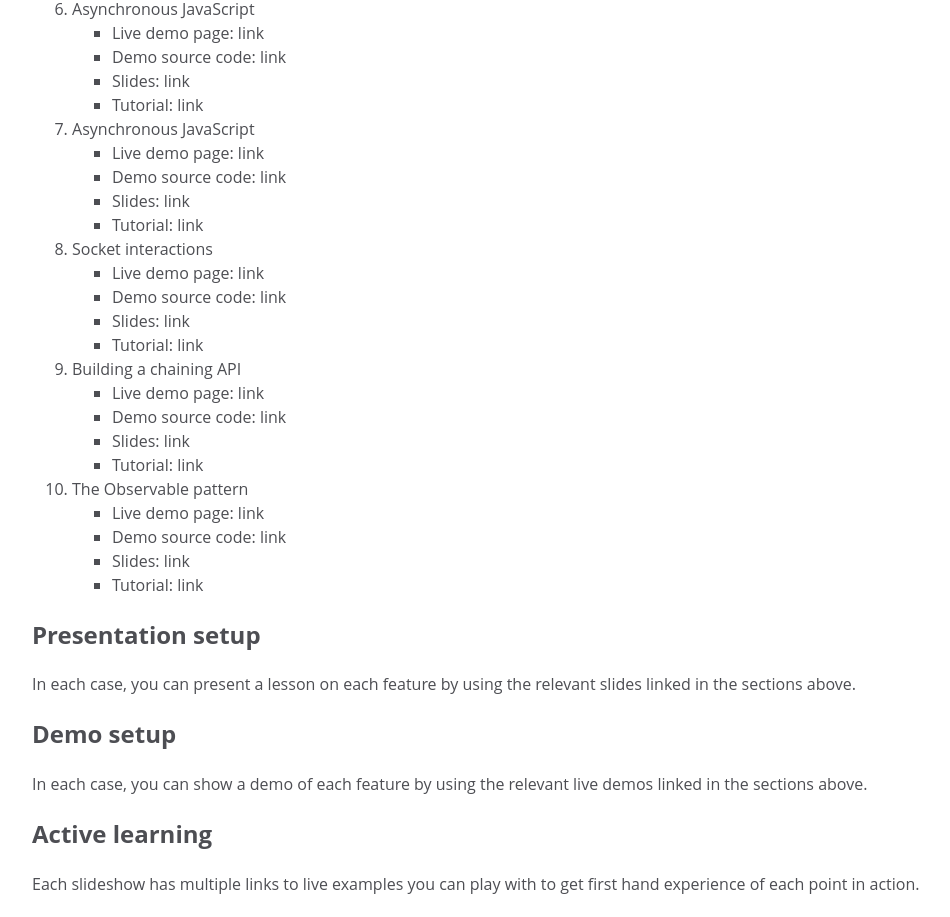
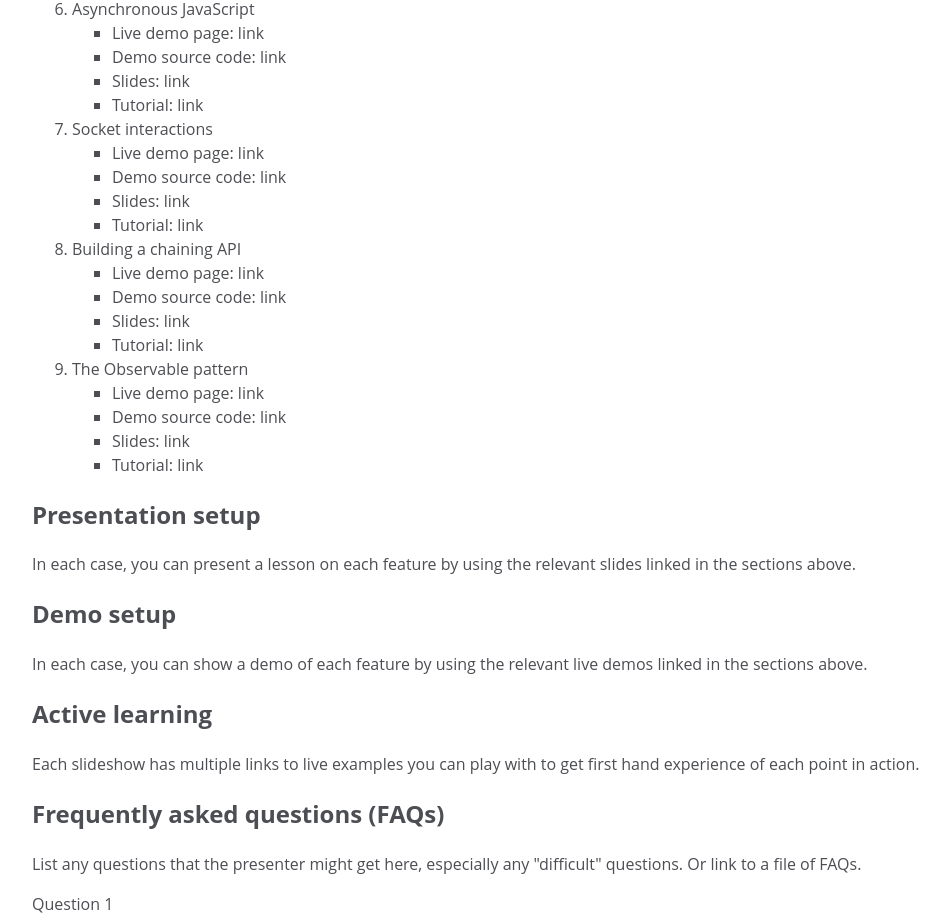
Before and after one commit to mdn/advanced-js-fundamentals-ck, a plain HTML site: page index.html in a window 1280 px wide. Shown: the part 2499-3416 px from the top of the page, without its empty margins (18-968 px from the left). Drawn offline with Linux system fonts and the light colour scheme.

Commit message:
removing duplicate entries in lists

```diff
--- a/index.html
+++ b/index.html
@@ -164,13 +164,6 @@ For any issues, submit issues against the <a href="https://github.com/mdn/advanc
         <li>Slides: link</li><li>Tutorial: link</li>
     </ul>
   </li>
-  <li>Asynchronous JavaScript
-    <ul>
-        <li>Live demo page: link</li>
-        <li>Demo source code: link</li>
-        <li>Slides: link</li><li>Tutorial: link</li>
-    </ul>
-  </li>
   <li>Socket interactions
     <ul>
         <li>Live demo page: link</li>
```
